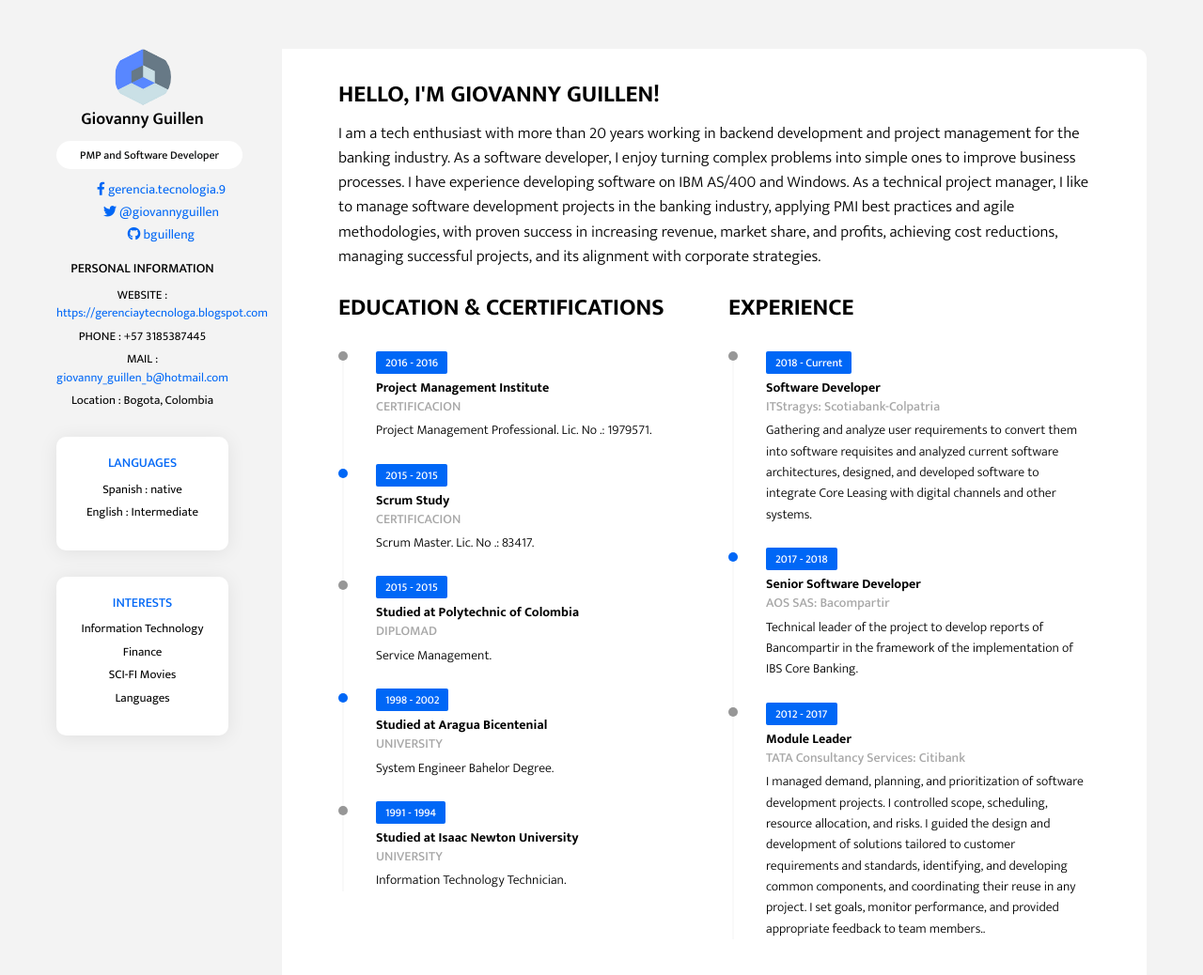
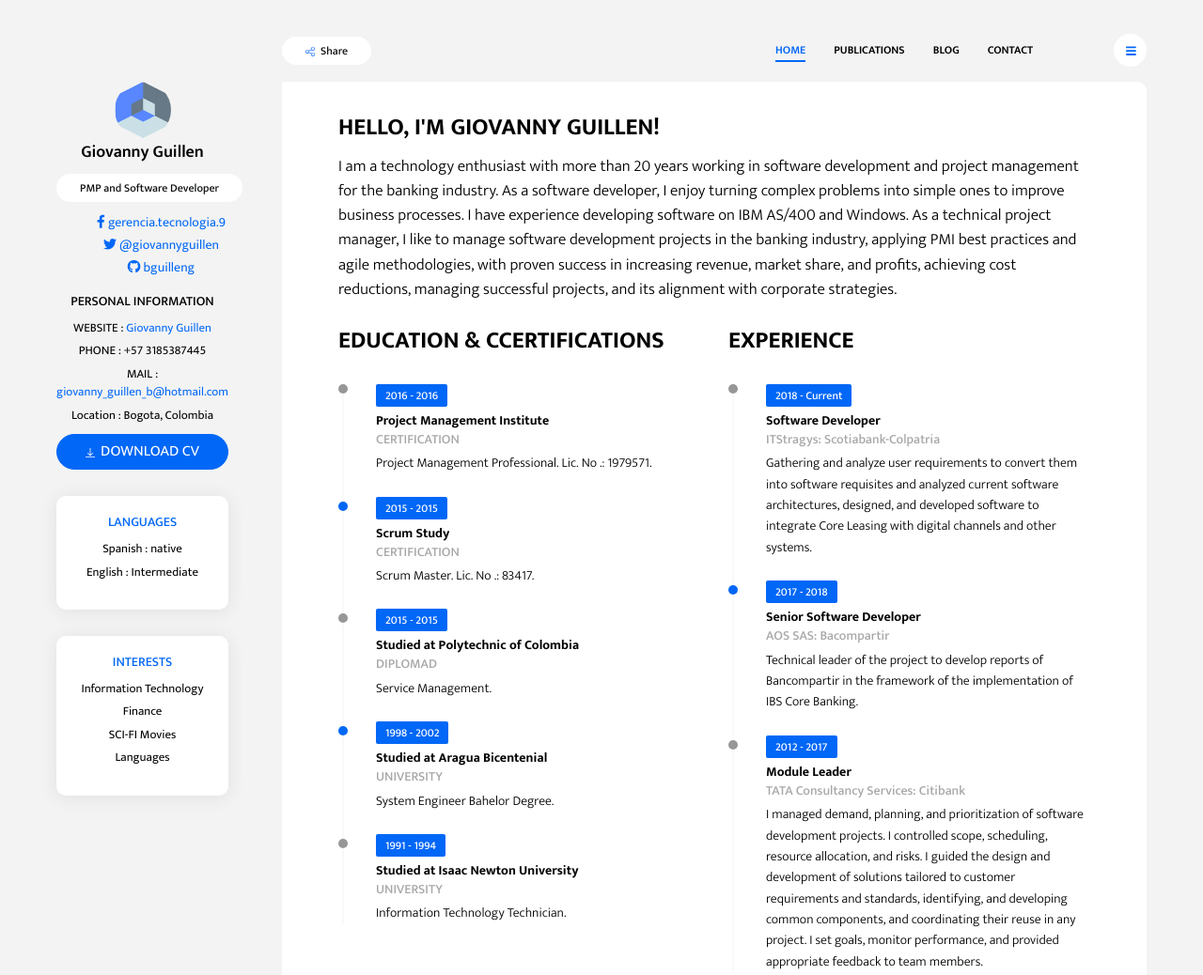
Before and after one commit to bguilleng/gguillenb-resume, a website: page index.html in a window 1280 px wide. Shown: the top 1038 px of the page at 94% size. Drawn offline with Linux system fonts and the light colour scheme.

Commit message:
first commit

```diff
--- a/index.html
+++ b/index.html
@@ -9,12 +9,32 @@
     <link href="https://fonts.googleapis.com/css?family=Mukta:300,400,500,600,700&display=swap" rel="stylesheet">
     <link rel="stylesheet" href="assets/vendors/@fortawesome/fontawesome-free/css/all.min.css">
     <link rel="stylesheet" href="assets/css/live-resume.css">
+
 </head>
 
 <body>
+
     <header>
 
+            <!-- AddToAny BEGIN -->
+<a class="a2a_dd btn btn-white btn-share ml-auto mr-3 ml-md-0 mr-md-auto" href="https://www.addtoany.com/share"><img src="assets/images/share.svg" alt="share" class="btn-img">Share</a>
+<script>
+var a2a_config = a2a_config || {};
+a2a_config.onclick = 1;
+</script>
+<script async src="https://static.addtoany.com/menu/page.js"></script>
+<!-- AddToAny END -->
+
+        <nav class="collapsible-nav" id="collapsible-nav">
+            <a href="index.html" class="nav-link active">HOME</a>
+            <a href="https://bguilleng.github.io/gguillenb-website/details/book.html" class="nav-link" target="_blank">PUBLICATIONS</a>
+            <a href="https://gerenciaytecnologa.blogspot.com/" target="_blank" class="nav-link">BLOG</a>
+            <a href="mailto:giovanny_guillen_b@hotmail.com" class="nav-link">CONTACT</a>
+        </nav>
+        <button class="btn btn-menu-toggle btn-white rounded-circle" data-toggle="collapsible-nav"
+            data-target="collapsible-nav"><img src="assets/images/hamburger.svg" alt="hamburger"></button>
     </header>
+
     <div class="content-wrapper">
         <aside>
             <div class="profile-img-wrapper">
@@ -42,12 +62,16 @@
             <div class="widget">
                 <h5 class="widget-title">personal information</h5>
                 <div class="widget-content">
-                    <p>WEBSITE : <a href="https://gerenciaytecnologa.blogspot.com" target="_blank">https://gerenciaytecnologa.blogspot.com</a></p>
+                    <p>WEBSITE : <a href="https://bguilleng.github.io/gguillenb-website/" target="_blank">Giovanny Guillen</a></p>
                     <p>PHONE : +57 3185387445</p>
                     <p>MAIL : <a href="mailto:giovanny_guillen_b@hotmail.com">
                     giovanny_guillen_b@hotmail.com</a></p>
                     <p>Location : Bogota, Colombia</p>
                  </div>
+                 <a href="download/Resume_Giovanny_Guillen.pdf" target="_blank">
+                 <button class="btn btn-download-cv btn-primary rounded-pill"> <img src="assets/images/download.svg" alt="download"
+                        class="btn-img">DOWNLOAD CV </button>
+                        </a>
             </div>
             <div class="widget card">
                 <div class="card-body">
@@ -73,7 +97,7 @@
         <main>
             <section class="intro-section">
                 <h2 class="section-title">Hello, I'm Giovanny Guillen!</h2>
-                <p style="font-size: 17px;">I am a tech enthusiast with more than 20 years working in backend development and project management for the banking industry. As a software developer, I enjoy turning complex problems into simple ones to improve business processes. I have experience developing software on IBM AS/400 and Windows. As a technical project manager, I like to manage software development projects in the banking industry, applying PMI best practices and agile methodologies, with proven success in increasing revenue, market share, and profits, achieving cost reductions, managing successful projects, and its alignment with corporate strategies.</p>
+                <p style="font-size: 17px;">I am a technology enthusiast with more than 20 years working in software development and project management for the banking industry. As a software developer, I enjoy turning complex problems into simple ones to improve business processes. I have experience developing software on IBM AS/400 and Windows. As a technical project manager, I like to manage software development projects in the banking industry, applying PMI best practices and agile methodologies, with proven success in increasing revenue, market share, and profits, achieving cost reductions, managing successful projects, and its alignment with corporate strategies.</p>
             </section>
             <section class="resume-section">
                 <div class="row">
@@ -84,14 +108,14 @@
                            <li class="time-line-item">
                                 <span class="badge badge-primary" style="font-size: 12px;">2016 - 2016</span>
                                 <h6 class="time-line-item-title" style="font-size: 14px;">Project Management Institute</h6>
-                                <p class="time-line-item-subtitle" style="font-size: 14px;">CERTIFICACION</p>
+                                <p class="time-line-item-subtitle" style="font-size: 14px;">CERTIFICATION</p>
                                 <p class="time-line-item-content" style="font-size: 14px;">Project Management Professional. Lic. No .: 1979571.</p>
                             </li>
 
                            <li class="time-line-item">
                                 <span class="badge badge-primary" style="font-size: 12px;">2015 - 2015</span>
                                 <h6 class="time-line-item-title" style="font-size: 14px;">Scrum Study</h6>
-                                <p class="time-line-item-subtitle" style="font-size: 14px;">CERTIFICACION</p>
+                                <p class="time-line-item-subtitle" style="font-size: 14px;">CERTIFICATION</p>
                                 <p class="time-line-item-content" style="font-size: 14px;">Scrum Master. Lic. No .: 83417.</p>
                             </li>
                             <li class="time-line-item">
@@ -137,7 +161,7 @@
                                 <span class="badge badge-primary"  style="font-size: 12px;">2012 - 2017</span>
                                 <h6 class="time-line-item-title" style="font-size: 14px;">Module Leader</h6>
                                 <p class="time-line-item-subtitle" style="font-size: 14px;">TATA Consultancy Services: Citibank</p>
-                                <p class="time-line-item-content" style="font-size: 14px;">I managed demand, planning, and prioritization of software development projects. I controlled scope, scheduling, resource allocation, and risks. I guided the design and development of solutions tailored to customer requirements and standards, identifying, and developing common components, and coordinating their reuse in any project. I set goals, monitor performance, and provided appropriate feedback to team members..
+                                <p class="time-line-item-content" style="font-size: 14px;">I managed demand, planning, and prioritization of software development projects. I controlled scope, scheduling, resource allocation, and risks. I guided the design and development of solutions tailored to customer requirements and standards, identifying, and developing common components, and coordinating their reuse in any project. I set goals, monitor performance, and provided appropriate feedback to team members.
                                 </p>
                             </li>
                         </ul>
```
Also changed, not shown: 1 other file.
